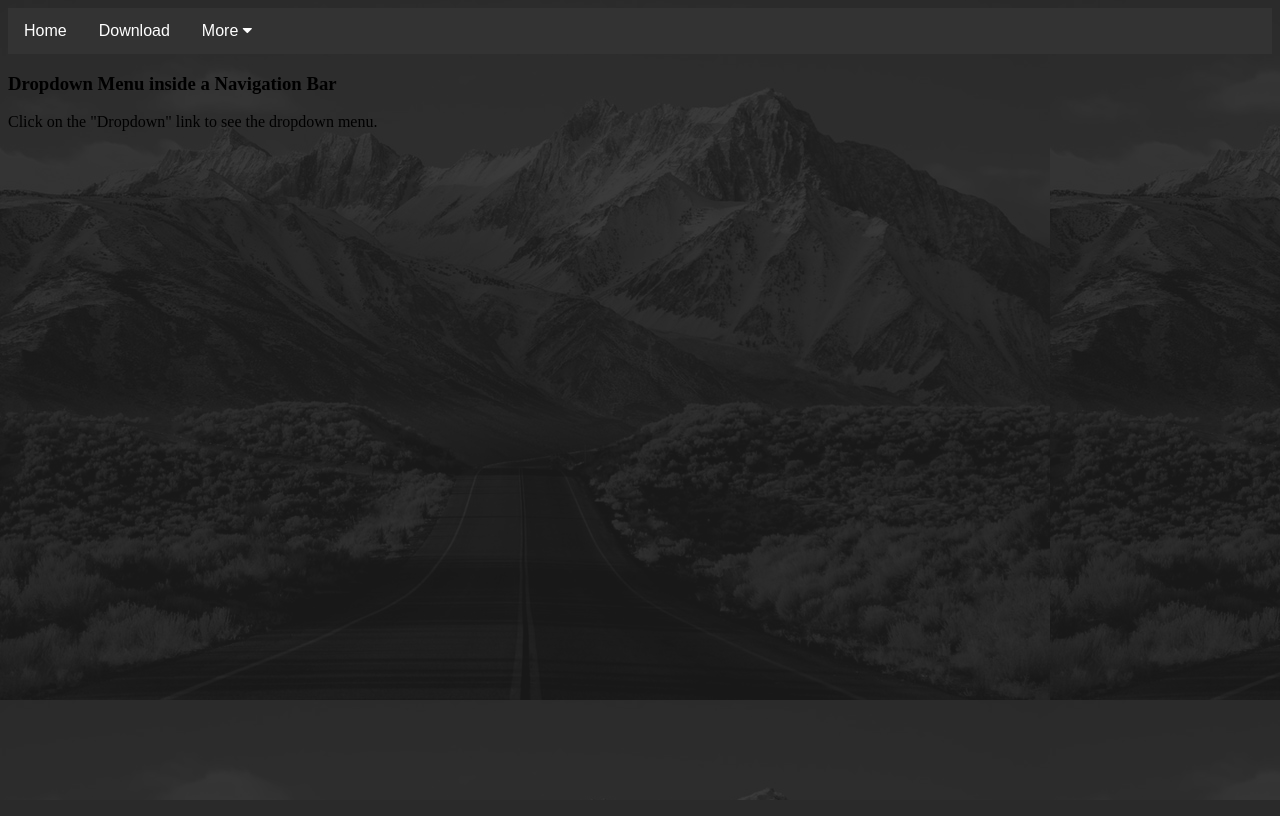
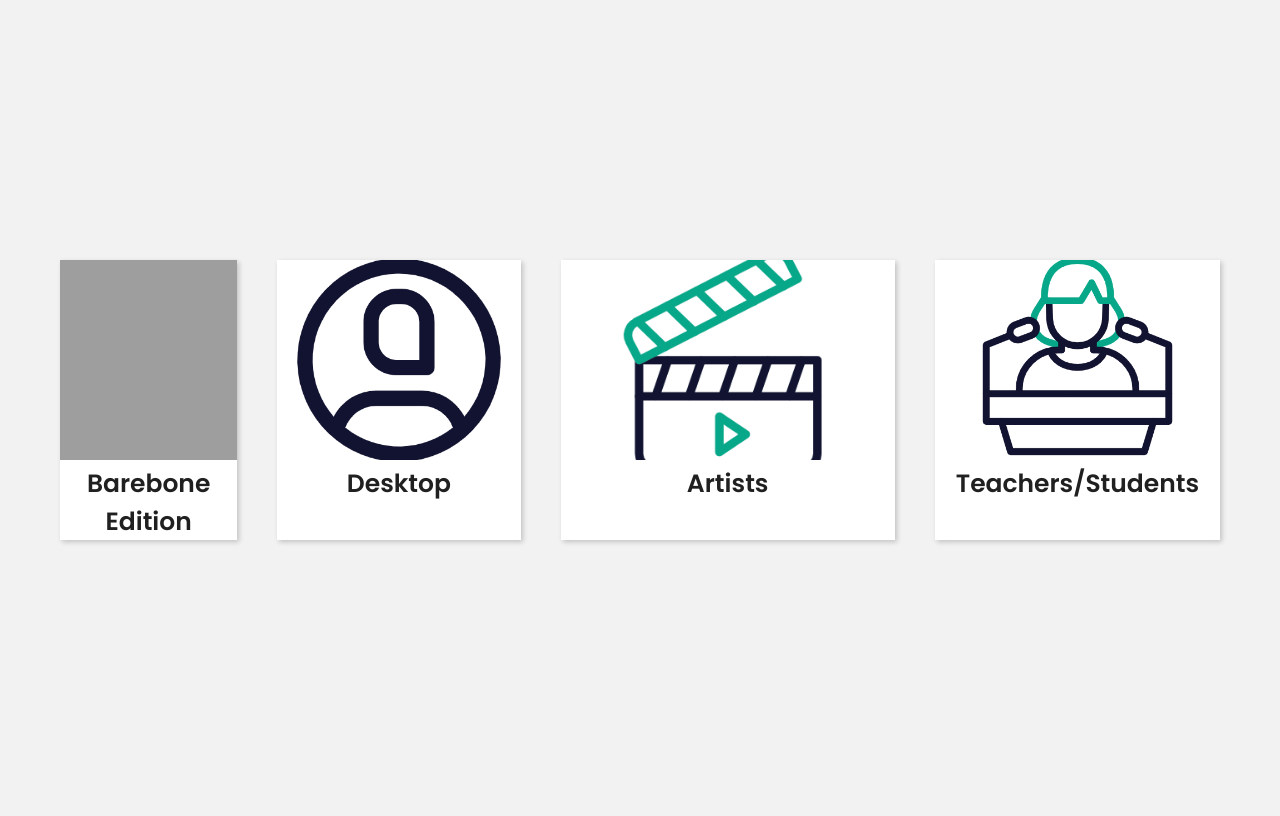
Before and after one commit to Sanjay-YS/final-pr, a Flask app: page /feedback.html in a window 1280 px wide. Run offline with Flask 2, Linux system fonts and the light colour scheme; grey boxes are pictures that could not be loaded.

Commit message:
Update feedback.html

```diff
--- a/templates/feedback.html
+++ b/templates/feedback.html
@@ -1,111 +1,222 @@
+<!-- Download -->
 <!DOCTYPE html>
-<html>
+<!-- Created By CodingNepal -->
+<html lang="en" dir="ltr">
+
 <head>
-<meta name="viewport" content="width=device-width, initial-scale=1">
-<link rel="stylesheet" href="https://cdnjs.cloudflare.com/ajax/libs/font-awesome/4.7.0/css/font-awesome.min.css">
+    <meta charset="utf-8">
+    <title>Download</title>
+
+    <meta name="viewport" content="width=device-width, initial-scale=1.0">
+</head>
+
+<body>
+    <div class="container">
+        <div class="card">
+            <div class="img">
+                <img src="/static/assets/images/bare.gif">
+            </div>
+            <div class="top-text">
+                <div class="name">
+                    Barebone Edition
+                </div>
+
+            </div>
+            <div class="bottom-text">
+                <div class="text">
+                    A barebones edition aimed at developers, ships with very limited packages. Mind that you are on your
+                    own here!
+                </div>
+                <div class="btn">
+                    <a
+                        href="https://drive.google.com/file/d/14C_NIyWJgvPX-NQbMrjJ1h4bvN4gKbs7/view?usp=sharing">Download</a>
+                </div>
+            </div>
+        </div>
+        <div class="card">
+            <div class="img">
+                <img src="/static/assets/images/user.gif">
+            </div>
+            <div class="top-text">
+                <div class="name">
+                    Desktop
+                </div>
+
+            </div>
+            <div class="bottom-text">
+                <div class="text">
+                    The main core system aimed at the common users which provides the full desktop experience, ships
+                    with all the necessary packages you need beforehand.
+                </div>
+                <div class="btn">
+                    <a
+                        href="https://drive.google.com/file/d/1B-Kw6l7f6bHXCeEozhXEnTtHy3nmnW6f/view?usp=sharing">Download</a>
+                </div>
+            </div>
+        </div>
+        <div class="card">
+            <div class="img">
+                <img src="/static/assets/images/art2.gif">
+            </div>
+            <div class="top-text">
+                <div class="name">
+                    Artists
+                </div>
+                <!-- <p>
+                    Graphic Developer
+                </p> -->
+            </div>
+            <div class="bottom-text">
+                <div class="text">
+                    Do you like Painting/Video Editing/Drawing? You are in the right spot, go ahead and dwnload this
+                    version built for Artists, ships with all the necessary applications that you might need right at
+                    the start and to get going.
+                </div>
+                <div class="btn">
+                    <a
+                        href="https://drive.google.com/file/d/1R5NnPBvrlCF-a2r-E9dOt49qr96k598u/view?usp=sharing">Download</a>
+                </div>
+            </div>
+        </div>
+        <div class="card">
+            <div class="img">
+                <img src="/static/assets/images/art1.png">
+            </div>
+            <div class="top-text">
+                <div class="name">
+                    Teachers/Students
+                </div>
+
+            </div>
+            <div class="bottom-text">
+                <div class="text">
+                    If you are a Student or a Teacher, worry not; we provide this desktop just for you which ships with
+                    the all necessary applications for you to boost your productivity, knowledge and more..
+                </div>
+                <div class="btn">
+                    <a
+                        href="https://drive.google.com/file/d/1OEi7CuDPtM5frP7_YrnEFMOZVOn71II6/view?usp=sharing">Download</a>
+                </div>
+            </div>
+        </div>
+    </div>
     <style>
-.navbar {
-  overflow: hidden;
-  background-color: #333;
-  font-family: Arial, Helvetica, sans-serif;
+        @import url('https://fonts.googleapis.com/css?family=Poppins:400,500,600,700&display=swap');
+
+        * {
+            margin: 0;
+            padding: 0;
+            box-sizing: border-box;
+            font-family: 'Poppins', sans-serif;
         }
 
-.navbar a {
-  float: left;
-  font-size: 16px;
-  color: white;
+        html,
+        body {
+            height: 100%;
+            display: grid;
+            place-items: center;
+            background: #f2f2f2;
             text-align: center;
-  padding: 14px 16px;
-  text-decoration: none;
         }
 
-.dropdown {
-  float: left;
-  overflow: hidden;
+        .container {
+            padding: 0 40px;
+            display: flex;
+            align-items: center;
+            justify-content: space-between;
         }
 
-.dropdown .dropbtn {
-  cursor: pointer;
-  font-size: 16px;
-  border: none;
-  outline: none;
-  color: white;
-  padding: 14px 16px;
-  background-color: inherit;
-  font-family: inherit;
-  margin: 0;
+        .card {
+            height: 280px;
+            max-width: 350px;
+            margin: 0 20px;
+            background: white;
+            transition: 0.4s;
+            box-shadow: 2px 2px 5px rgba(0, 0, 0, 0.2);
         }
 
-.navbar a:hover, .dropdown:hover .dropbtn, .dropbtn:focus {
-  background-color: rgb(114, 104, 104);
+        .card:hover {
+            height: 470px;
+            box-shadow: 5px 5px 10px rgba(0, 0, 0, 0.2);
         }
 
-.dropdown-content {
-  display: none;
-  position: absolute;
-  background-color: #4f4c4c;
-  min-width: 160px;
-  box-shadow: 0px 8px 16px 0px rgba(0,0,0,0.2);
-  z-index: 1;
+        .card .img {
+            height: 200px;
+            width: 100%;
         }
 
-.dropdown-content a {
-  float: none;
-  color: rgb(245, 239, 239);
-  padding: 12px 16px;
-  text-decoration: none;
-  display: block;
+        .card .img img {
+            height: 100%;
+            width: 100%;
+            object-fit: cover;
+        }
+
+        .card .top-text {
+            padding: 5px;
+        }
+
+        .card .top-text .name {
+            font-size: 25px;
+            font-weight: 600;
+            color: #202020;
+        }
+
+        .card .top-text p {
+            font-size: 20px;
+            font-weight: 600;
+            color: #e74c3c;
+            line-height: 20px;
+        }
+
+        .card .bottom-text {
+            padding: 0 20px 10px 20px;
+            margin-top: 5px;
+            background: white;
+            opacity: 0;
+            visibility: hidden;
+            transition: 0.1s;
+        }
+
+        .card:hover .bottom-text {
+            opacity: 1;
+            visibility: visible;
+        }
+
+        .card .bottom-text .text {
+            text-align: justify;
+        }
+
+        .card .bottom-text .btn {
+            margin: 10px 0;
             text-align: left;
         }
 
-.dropdown-content a:hover {
-  background-color: rgba(123, 45, 45, 0.765);
+        .card .bottom-text .btn a {
+            text-decoration: none;
+            background: #e74c3c;
+            color: #f2f2f2;
+            padding: 5px 8px;
+            border-radius: 3px;
+            display: inline-flex;
+            transition: 0.2s;
         }
 
-.show {
-  display: block;
+        .card .bottom-text .btn a:hover {
+            transform: scale(0.9);
         }
-body {
-    background-image: url("/static/assets/images/bg.png");
+
+        @media screen and (max-width: 978px) {
+            .container {
+                flex-wrap: wrap;
+                flex-direction: column;
+            }
+
+            .card {
+                max-width: 700px;
+                margin: 20px 0;
+            }
         }
     </style>
-</head>
-<body>
+</body>
 
-<div class="navbar">
-  <a href="index.html">Home</a>
-  <a href="#">Download</a>
-  <div class="dropdown">
-  <button class="dropbtn" onclick="myFunction()">More
-    <i class="fa fa-caret-down"></i>
-  </button>
-  <div class="dropdown-content" id="myDropdown">
-    <a href="about.html">About Us</a>
-    <a href="#">Help</a>
-    <!-- <a href="#">Link 3</a> -->
-  </div>
-  </div>
-</div>
-
-<h3>Dropdown Menu inside a Navigation Bar</h3>
-<p>Click on the "Dropdown" link to see the dropdown menu.</p>
-
-<script>
-/* When the user clicks on the button,
-toggle between hiding and showing the dropdown content */
-function myFunction() {
-  document.getElementById("myDropdown").classList.toggle("show");
-}
-
-// Close the dropdown if the user clicks outside of it
-window.onclick = function(e) {
-  if (!e.target.matches('.dropbtn')) {
-  var myDropdown = document.getElementById("myDropdown");
-    if (myDropdown.classList.contains('show')) {
-      myDropdown.classList.remove('show');
-    }
-  }
-}
-</script>
-</body>
 </html>
```
Lines whose indentation alone changed are shown as unchanged.
